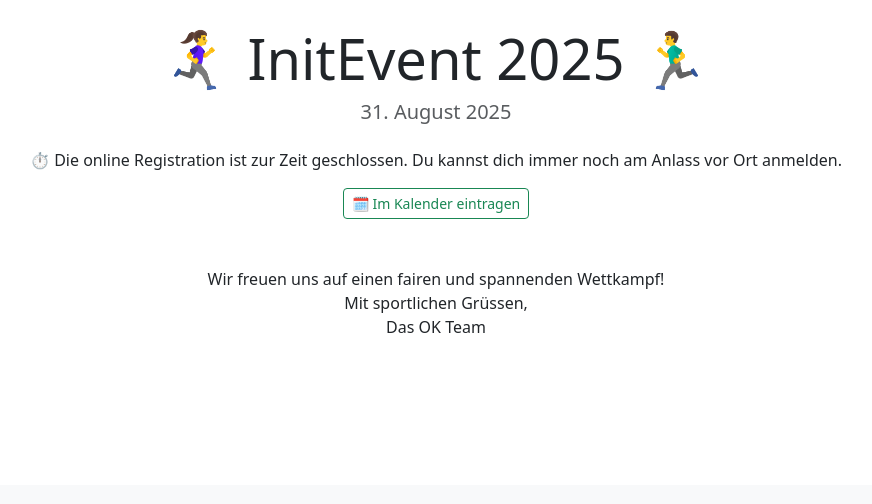
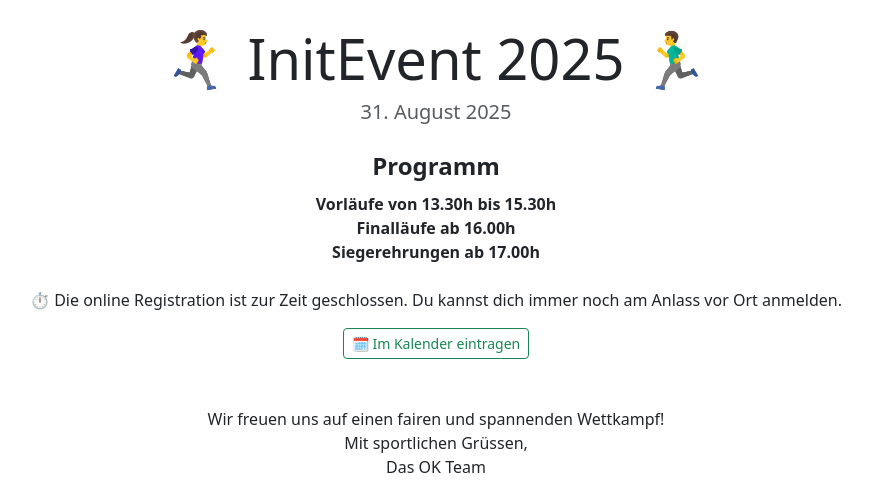
Before and after one commit to fPBunxGKv/sj-github, a Django app: page / in a window 1280 px wide. Shown: the part 315-819 px from the top of the page, without its empty margins (204-1076 px from the left). Before the commit the page ends 648 px from the top, so only its background shows below. Run offline with Django 4.2, Linux system fonts and the light colour scheme; data comes from the database, SQL or seed files in the repository; some libraries are stand-ins or nearby versions.

Commit message:
extend index with "Programm"

```diff
--- a/members/templates/index.html
+++ b/members/templates/index.html
@@ -9,6 +9,14 @@
 
             <h1 class="display-4">🏃‍♀️‍➡️ {{ event_info.name }} 🏃‍♂️</h1>
             <h5 class="text-muted mb-4">{{ event_info.date | date:"d. F Y" }}</h5>
+            <p class="fw-bold mb-2 fs-4">
+                Programm
+            </p>
+            <p class="fw-semibold mb-4">
+                Vorläufe von 13.30h bis 15.30h<br>
+                Finalläufe ab 16.00h<br>
+                Siegerehrungen ab 17.00h
+            </p>
 
             {% if reg_status %}
                 <a href="/anmeldung/" class="btn btn-success btn-lg mb-3" role="button">
```
